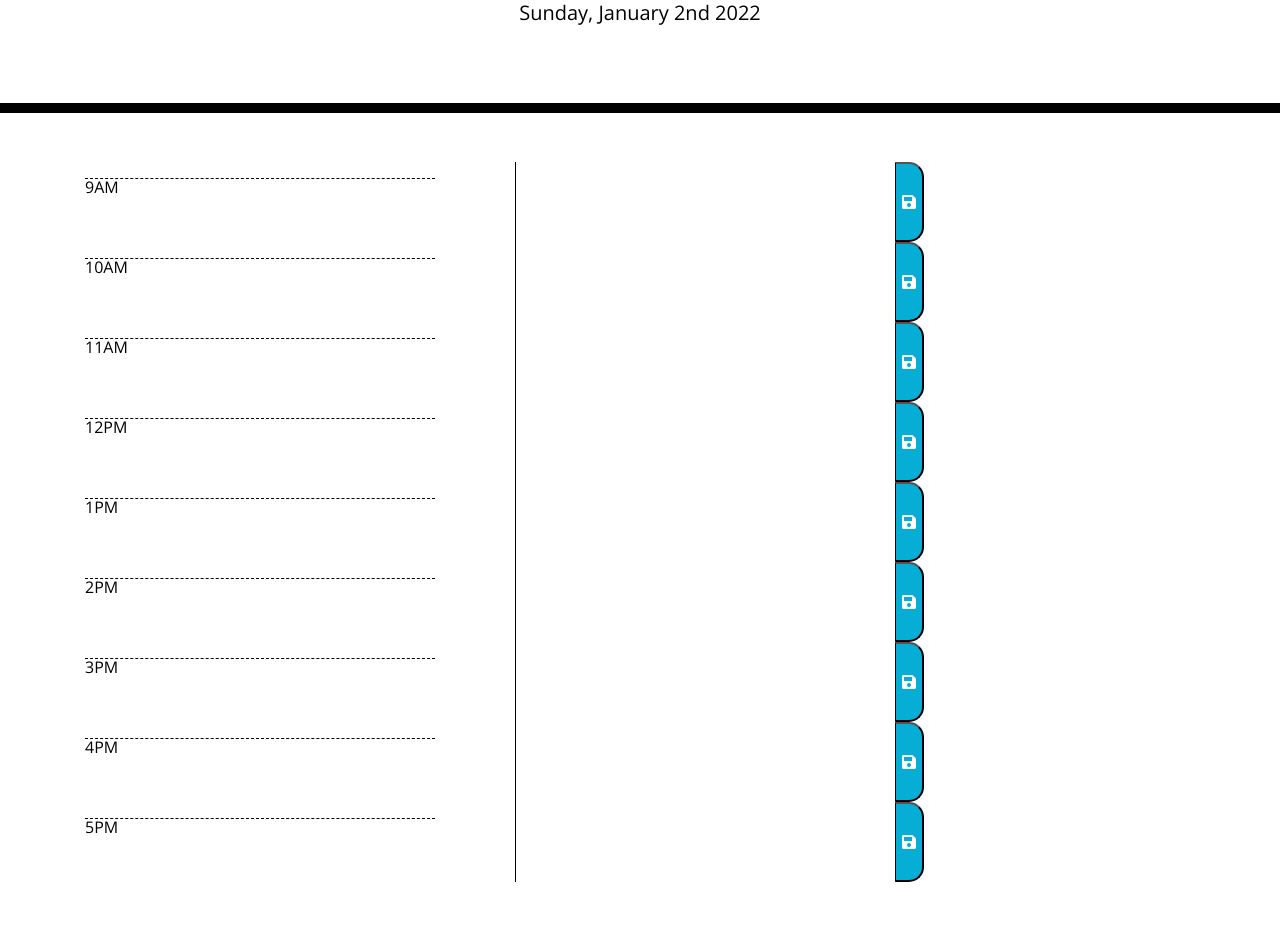
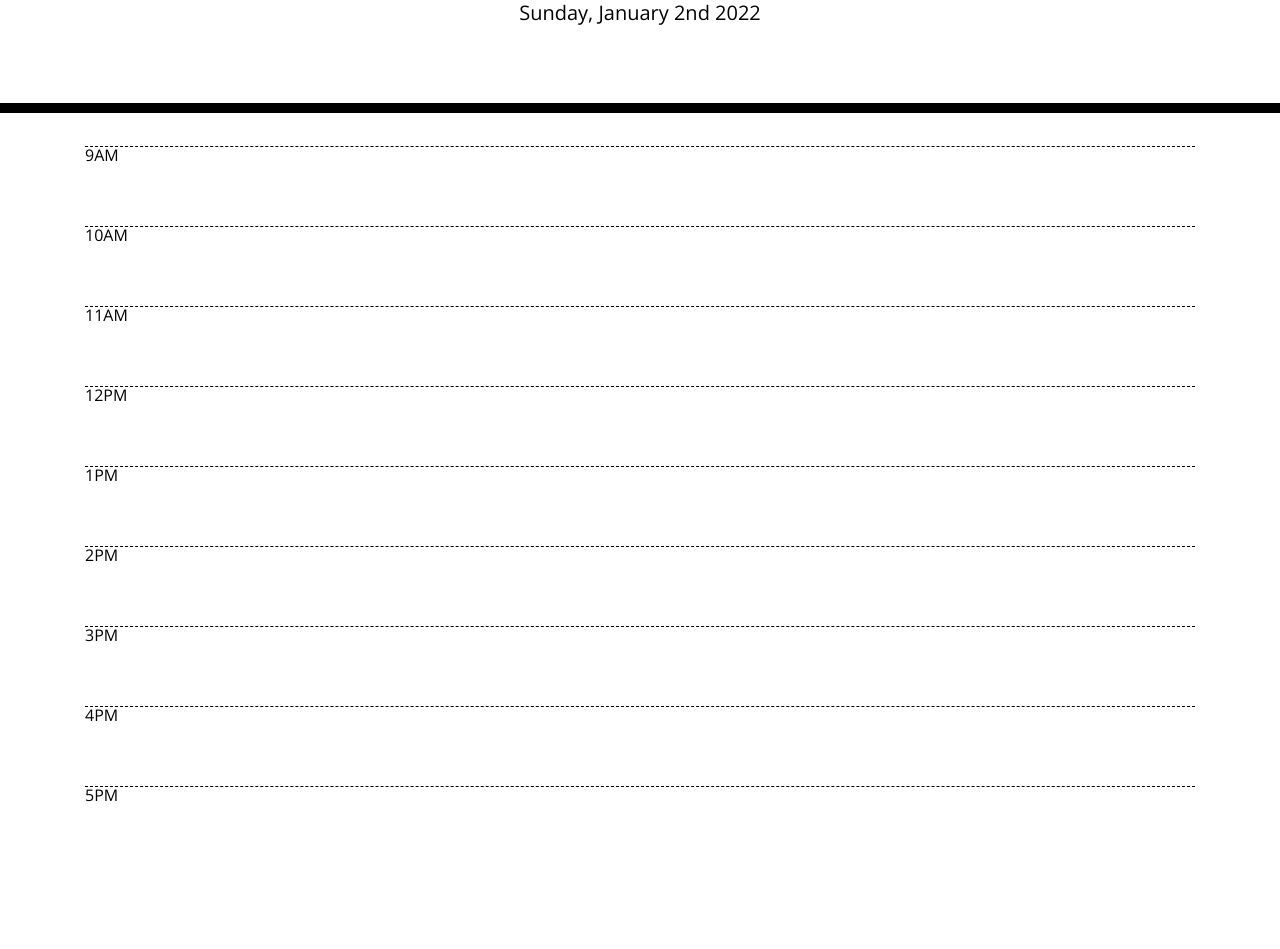
Before and after one commit to hjohnsick/workday_scheduler, a plain HTML site: page index.html in a window 1280 px wide. Shown: the part 191-1140 px from the top of the page. After the commit the page ends 1073 px from the top, so only its background shows below. Drawn offline with nearby package versions, Linux system fonts and the light colour scheme.

Commit message:
switching back to dynamically adding html

```diff
--- a/assets/js/script.js
+++ b/assets/js/script.js
@@ -1,6 +1,51 @@
+// Display Current Day at the top of the page
 var currentDayEl = document.querySelector("#currentDay");
-// Display Current Day at the top of the page
 currentDayEl.textContent = moment().format("dddd, MMMM Do YYYY");
+
+var containerDiv = document.querySelector(".container");
+var textarea = document.querySelector("textarea");
+var times = ["9AM", "10AM", "11AM", "12PM", "1PM", "2PM", "3PM", "4PM", "5PM"];
 
 // Store the current time
 var currentTime = moment().format("hA");
+
+// Create time blocks
+var createTimeBlocks = function() {
+ // Display each time period
+ for (var i = 0; i < times.length; i++) {
+    // create row for each time
+    var divRow = $("<div>").addClass("row align-items-start");
+    $(containerDiv).append(divRow);
+    // add column to display time period
+    var timeDiv = $('<div>').addClass("col");
+    $(divRow).append(timeDiv);
+    var timeP = $('<p class="hour">').text(times[i]);
+    $(timeDiv).append(timeP);
+    // // add column to display text area
+    // var textInputTD = $("<td><textarea></textarea></td>").addClass("description");
+    // // add column to display button
+    // var buttonTD = $('<button class="saveBtn"><i class="fas fa-save"></i></button>');
+    // $(row).append(timeTD, textInputTD, buttonTD);
+ }
+}
+
+// Load tasks from storage
+var loadTasks = function() {
+    createTimeBlocks();
+}
+
+var saveTasks = function() {
+    localStorage.setItem("tasks", );
+}
+
+var checkTime = function(textArea) {
+
+}
+
+loadTasks();
+
+setInterval(function() {
+    $("textarea").each(function(index, el) {
+        checkTime(el);
+    });
+} (1000 * 60) * 60);
--- a/index.html
+++ b/index.html
@@ -30,106 +30,6 @@
     </header>
     <div class="container">
       <!-- Timeblocks go here -->
-      <div class="row align-items-start">
-        <div class="col">
-            <p class="hour">9AM</p>
-        </div>
-        <div class="col">
-            <textarea></textarea>
-        </div>
-        <div class="col">
-            <button class="saveBtn"><i class="fas fa-save"></i></button>
-        </div>
-      </div>
-      <div class="row align-items-start">
-        <div class="col">
-            <p class="hour">10AM</p>
-        </div>
-        <div class="col">
-            <textarea></textarea>
-        </div>
-        <div class="col">
-            <button class="saveBtn"><i class="fas fa-save"></i></button>
-        </div>
-      </div>
-      <div class="row align-items-start">
-        <div class="col">
-            <p class="hour">11AM</p>
-        </div>
-        <div class="col">
-            <textarea></textarea>
-        </div>
-        <div class="col">
-            <button class="saveBtn"><i class="fas fa-save"></i></button>
-        </div>
-      </div>
-      <div class="row align-items-start">
-        <div class="col">
-            <p class="hour">12PM</p>
-        </div>
-        <div class="col">
-            <textarea></textarea>
-        </div>
-        <div class="col">
-            <button class="saveBtn"><i class="fas fa-save"></i></button>
-        </div>
-      </div>
-      <div class="row align-items-start">
-        <div class="col">
-            <p class="hour">1PM</p>
-        </div>
-        <div class="col">
-            <textarea></textarea>
-        </div>
-        <div class="col">
-            <button class="saveBtn"><i class="fas fa-save"></i></button>
-        </div>
-      </div>
-      <div class="row align-items-start">
-        <div class="col">
-            <p class="hour">2PM</p>
-        </div>
-        <div class="col">
-            <textarea></textarea>
-        </div>
-        <div class="col">
-            <button class="saveBtn"><i class="fas fa-save"></i></button>
-        </div>
-      </div>
-      <div class="row align-items-start">
-        <div class="col">
-            <p class="hour">3PM</p>
-        </div>
-        <div class="col">
-            <textarea></textarea>
-        </div>
-        <div class="col">
-            <button class="saveBtn"><i class="fas fa-save"></i></button>
-        </div>
-      </div>
-      <div class="row align-items-start">
-        <div class="col">
-            <p class="hour">4PM</p>
-        </div>
-        <div class="col">
-            <textarea></textarea>
-        </div>
-        <div class="col">
-            <button class="saveBtn"><i class="fas fa-save"></i></button>
-        </div>
-      </div>
-      <div class="row align-items-start">
-        <div class="col">
-            <p class="hour">5PM</p>
-        </div>
-        <div class="col">
-            <textarea></textarea>
-        </div>
-        <div class="col">
-            <button class="saveBtn"><i class="fas fa-save"></i></button>
-        </div>
-      </div>
-
     </div>
 
     <script src="https://code.jquery.com/jquery-3.4.1.min.js"></script>
```
Also changed, not shown: assets/css/styles.css (line endings or trailing spaces).
